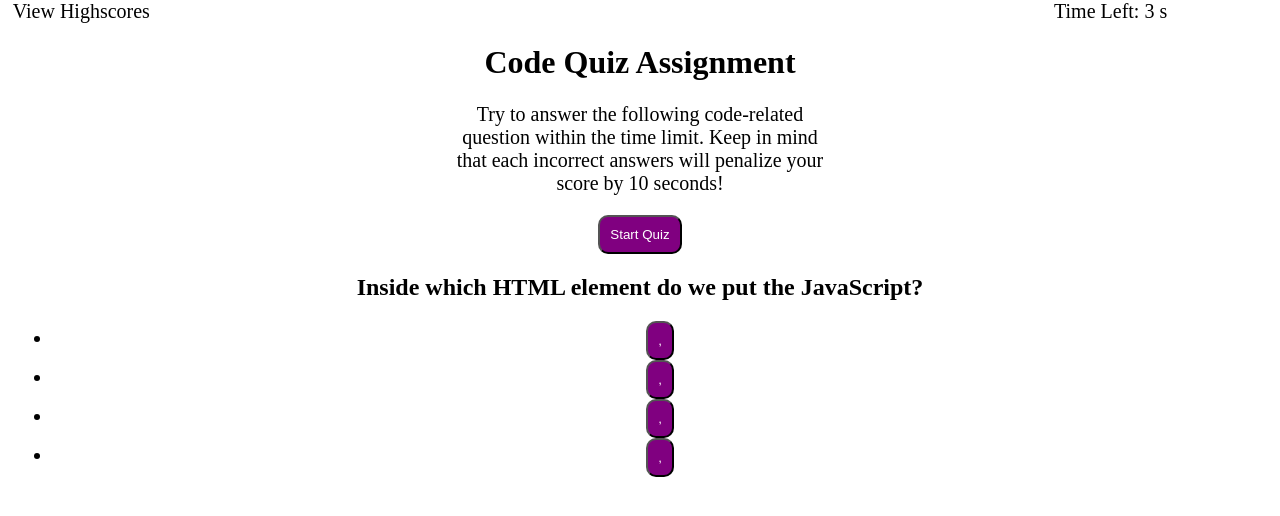
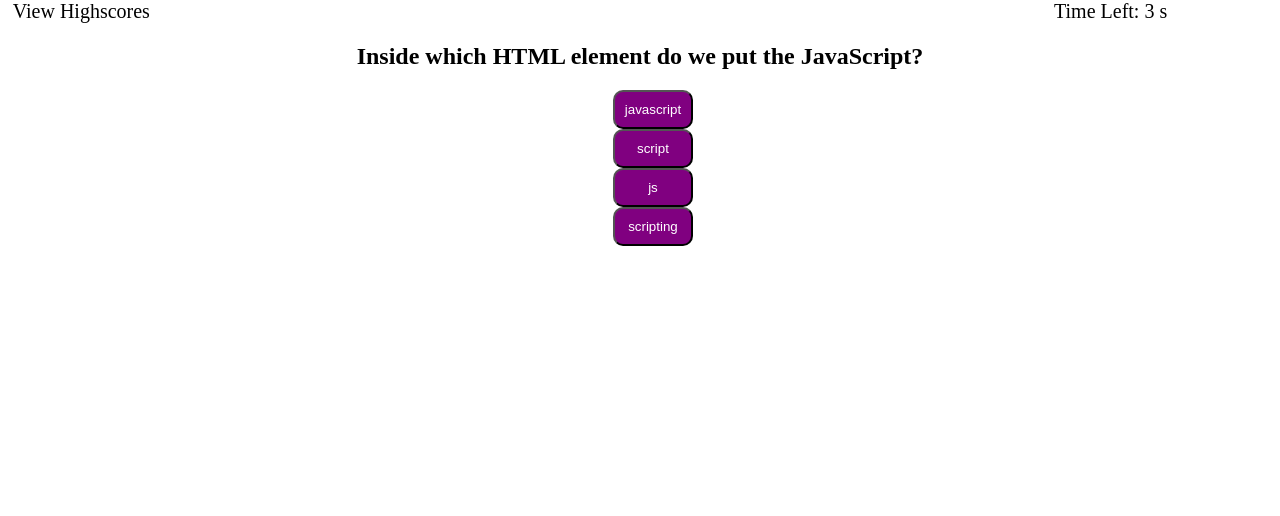
Before and after one commit to trucn0215/TN-Code-Quiz-Assignment, a plain HTML site: page index.html in a window 1280 px wide. Both pictures are taken after a click on the button "Start Quiz". Drawn offline with Linux system fonts and the light colour scheme.

Commit message:
be able to display question and hidden starting page after click start Button

```diff
--- a/JavaScript.js
+++ b/JavaScript.js
@@ -3,7 +3,7 @@
 var questionsList = [
     {
         question: "Inside which HTML element do we put the JavaScript?",
-        answer: ["<javascript>", "<script>", "<js>", "<scripting>"],
+        answer: ["javascript", "script", "js", "scripting"],
         correctAnswer: 1
     },
     {
@@ -103,12 +103,10 @@ var totalTime = 5; // set the total time = 75 seconds
 // Start the quiz
 function startQuiz() {
     timerCount();
-    // randomQuestion();
-    questionDisplay();
-
-    console.log(answerEl);
+    hiddenAndDisplay();
 }
 
+// Countdown the time
 function timerCount() {
     interval = setInterval(countDown, 1000); // time will count down every 1 second
 
@@ -121,18 +119,23 @@ function timerCount() {
     }
 }
 
+function hiddenAndDisplay(){
+    startingEl.setAttribute("class", "hidden"); //hidden the starting Page
+
+    document.getElementById("questionBlock").classList.remove("hidden"); // remove hidden class to displace question page.
+    questionDisplay();
+}
+
 var currentQuestion = 0;
 function questionDisplay() {
 
     questionEl.textContent = questionsList[currentQuestion].question;
 
     for (var i = 0; i < questionsList[currentQuestion].answer.length; i++) {
-        var li = document.createElement("li")
-        li.innerHTML = "<button>" + questionsList[currentQuestion].answer + "</button>";
-        // li.dataIndex = i;
-        // console.log(li.dataIndex);
+        var li = document.createElement("button")
+        li.innerHTML = questionsList[currentQuestion].answer[i];
         answerEl.append(li);
-        // answerEl.textContent = questionsList[currentQuestion].answer;
+    // console.log(li);
     }
 }
 
--- a/index.html
+++ b/index.html
@@ -20,7 +20,7 @@
         <button id= "startBtn" class= "startBtn">Start Quiz</button>
     </div>
 
-    <div id="questionBlock">
+    <div id="questionBlock" class="hidden">
         <!--question elements-->
         <h2 id= "questions" ></h2>
         <!--Answer elements-->
--- a/style.css
+++ b/style.css
@@ -31,6 +31,11 @@ button {
     padding: 10px 10px;
 }
 
+#answer{
+    display: grid;
+    padding: 0 30em;
+}
+
 p, ul {
     font-size: 20px;
 }
```
